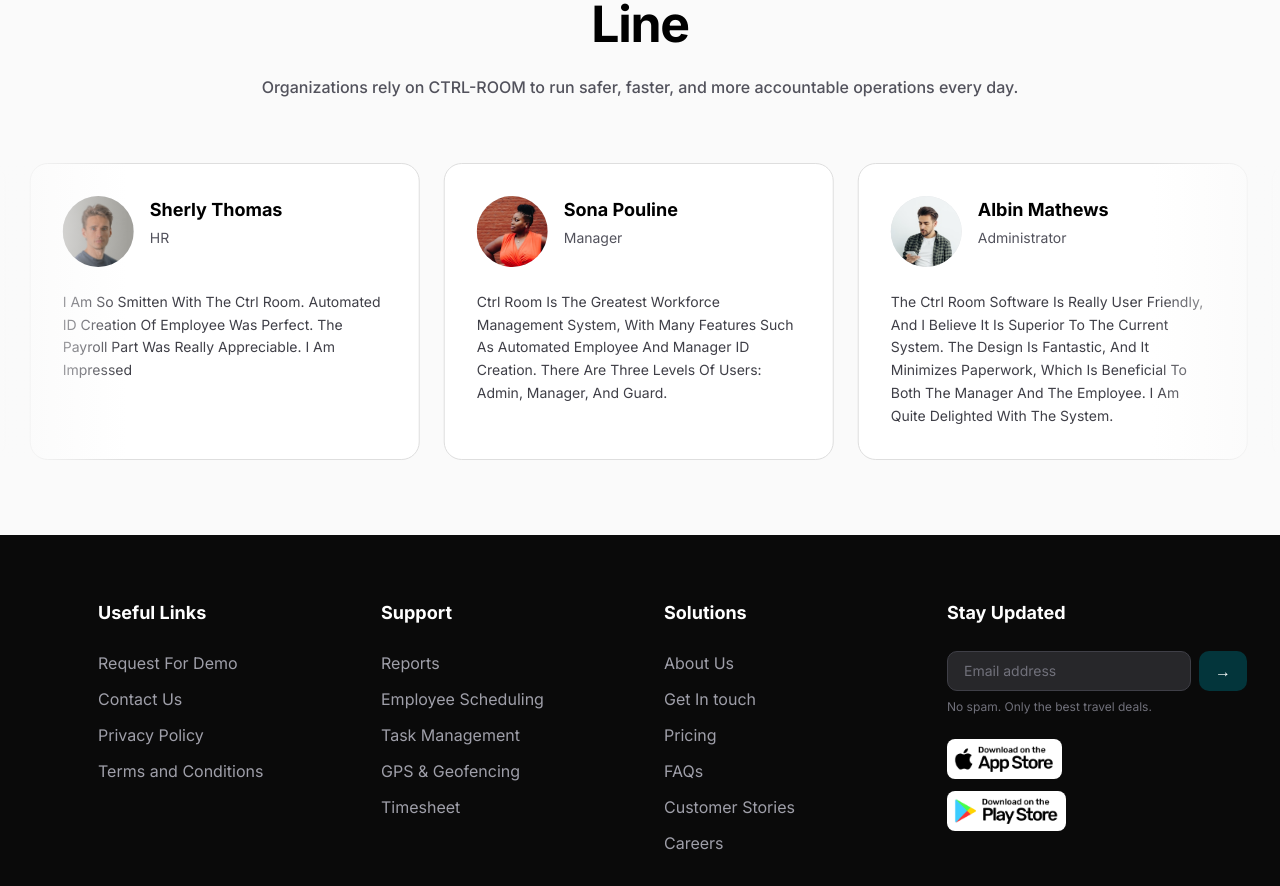
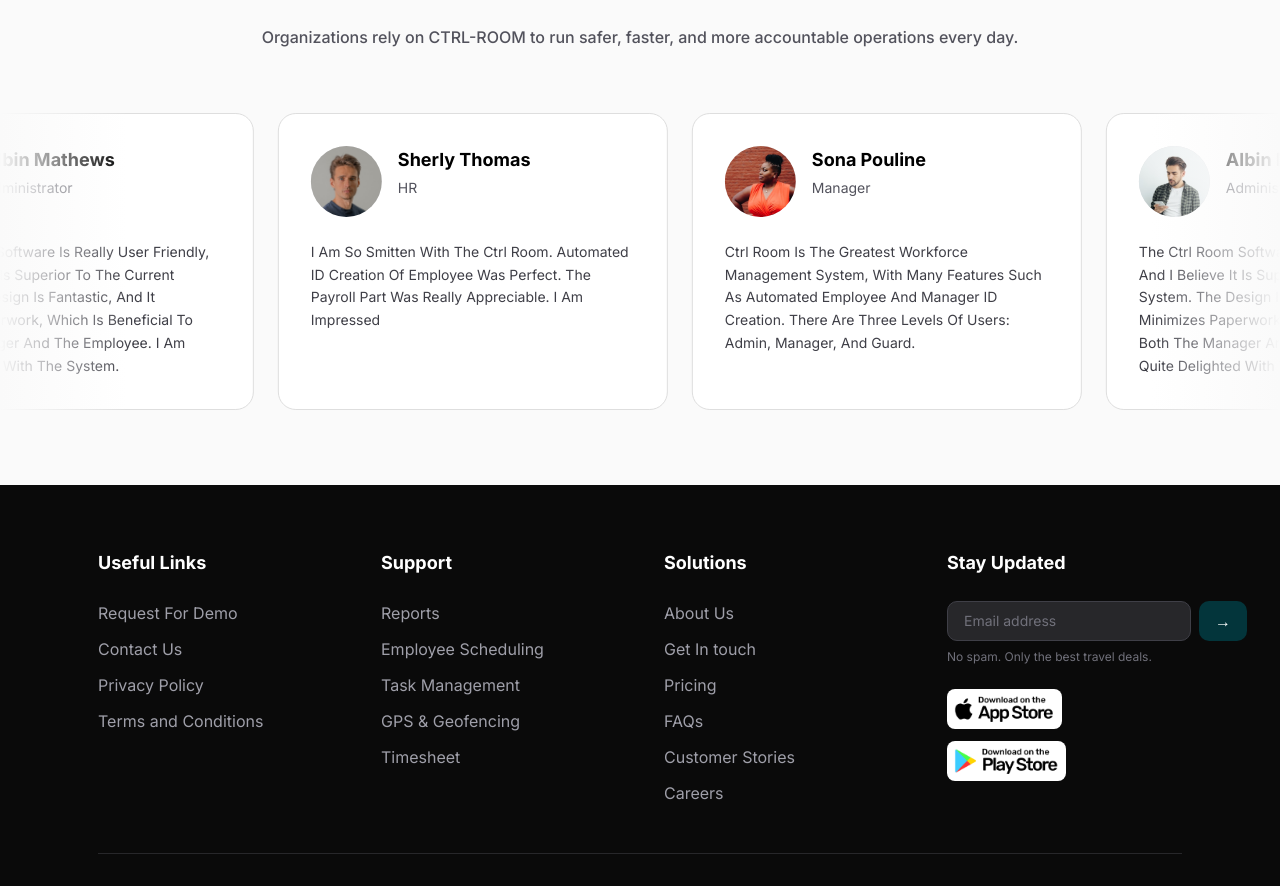
Before and after one commit to info-thathwaa/ctrl-room-web, a Next.js app: page / in a window 1280 px wide. Shown: the part 5478-6364 px from the top of the page. Built offline with nearby package versions, Linux system fonts and the light colour scheme.

Commit message:
feat: Add Hero, Features, and Testimonials sections to the homepage.

```diff
--- a/components/Home/components/Features.tsx
+++ b/components/Home/components/Features.tsx
@@ -114,7 +114,7 @@
         {/* Main Content Card */}
         <div className="border rounded-3xl shadow-xl overflow-hidden">
           {/* Image Section */}
-          <div className="rounded-3xl relative h-[150px] md:h-[750px] max-h-[900px] w-full bg-zinc-100">
+          <div className="rounded-3xl relative h-[150px] md:h-[750px] lg:h-[700px] max-h-[900px] w-full bg-zinc-100">
             <AnimatePresence mode="wait">
               <motion.div
                 key={activeTab}
--- a/components/Home/components/Hero.tsx
+++ b/components/Home/components/Hero.tsx
@@ -46,7 +46,7 @@
         <div className="relative w-full h-full flex items-center justify-center">
           {/* Character Image (Desktop) - Bottom Left with Fade In Animation */}
           <motion.div
-            className="hidden md:block absolute left-[-170px] top-5 bottom-0 z-50"
+            className="hidden lg:block absolute lg:left-[-200px] left-[-170px] top-5 bottom-0 z-50"
             initial={{ opacity: 0, x: -100 }}
             animate={{ opacity: 1, x: 0 }}
             transition={{ duration: 1, ease: "easeOut", delay: 0.2 }}
@@ -58,7 +58,7 @@
               height={5000}
               quality={100}
               priority
-              className="h-[95vh] w-auto object-contain object-bottom"
+              className="lg:h-[95vh] md:h-[85vh] w-auto object-contain object-bottom"
             />
           </motion.div>
 
--- a/components/Home/components/Testimonials.tsx
+++ b/components/Home/components/Testimonials.tsx
@@ -1,10 +1,16 @@
 "use client";
 
-import React from "react";
+import React, { useState, useEffect } from "react";
 import Image from "next/image";
 import { motion } from "framer-motion";
 
 const Testimonials = () => {
+  const [isMounted, setIsMounted] = useState(false);
+
+  useEffect(() => {
+    setIsMounted(true);
+  }, []);
+
   const reviews = [
     {
       name: "Albin Mathews",
@@ -58,22 +64,26 @@
         <div className="flex">
           <motion.div
             className="flex gap-4 md:gap-6"
+            initial={{ opacity: 0 }}
             animate={{
-              x: [0, -100 * reviews.length + "%"],
+              opacity: isMounted ? 1 : 0,
+              x: isMounted ? [`0%`, `-${100 / 3}%`] : 0,
             }}
             transition={{
+              opacity: { duration: 0.3 },
               x: {
                 repeat: Infinity,
                 repeatType: "loop",
-                duration: 200,
+                duration: 60,
                 ease: "linear",
+                delay: 0.3,
               },
             }}
           >
             {duplicatedReviews.map((review, index) => (
               <motion.div
                 key={index}
-                className="max-w-[250px] sm:min-w-[220px] md:min-w-[390px] md:max-w-[390px] bg-white rounded-2xl p-5 md:p-8 border border-[#DEDEDE] flex-shrink-0"
+                className="max-w-[250px] sm:min-w-[220px] md:min-w-[390px] md:max-w-[390px] lg:max-w-[390px] bg-white rounded-2xl p-5 md:p-8 border border-[#DEDEDE] flex-shrink-0"
                 whileHover={{
                   scale: 1.02,
                   boxShadow: "0 10px 30px rgba(0,0,0,0.1)",
```
